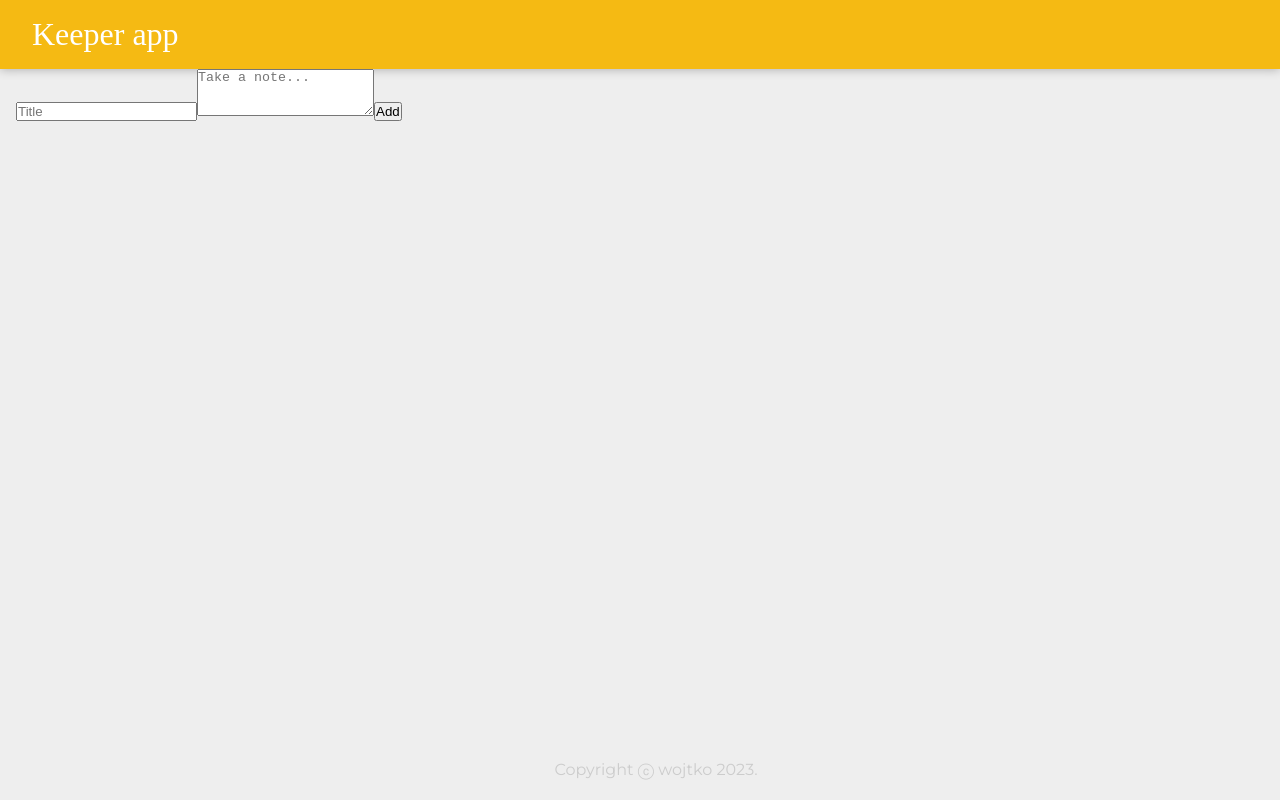
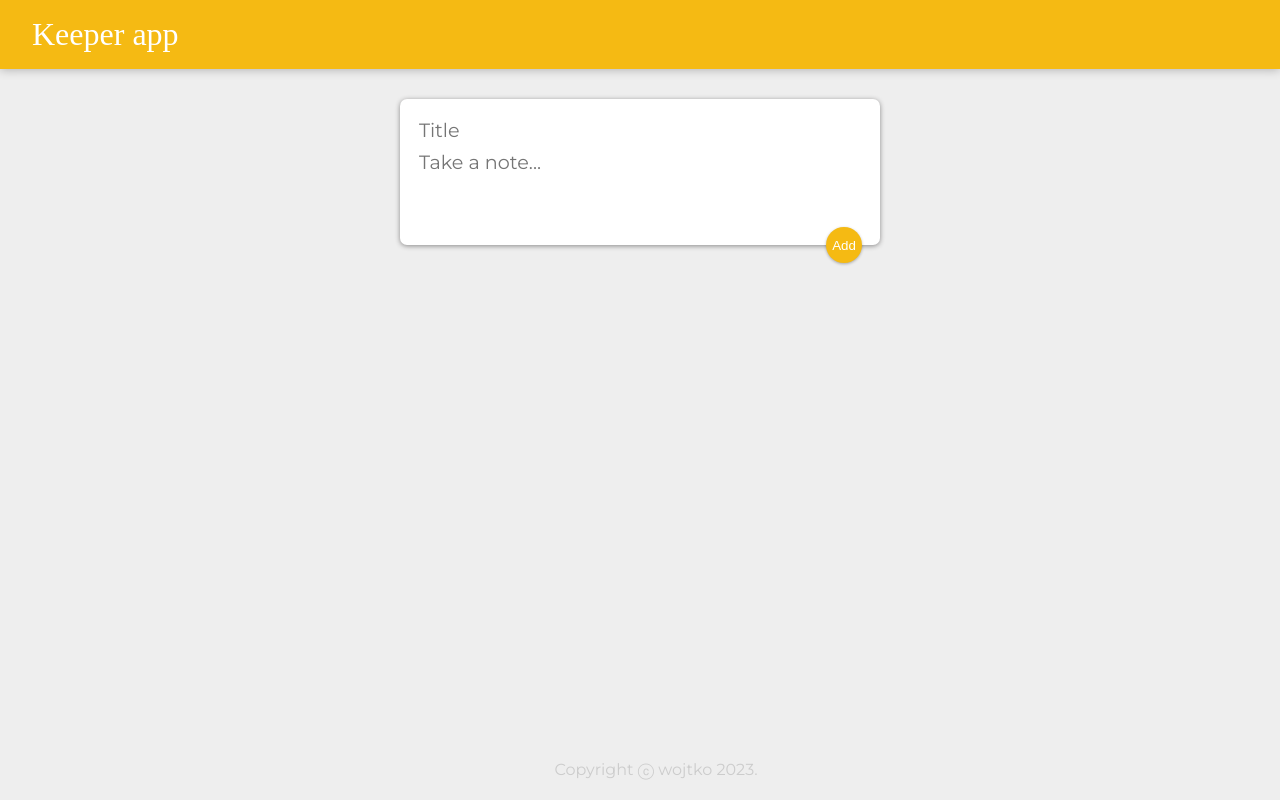
Before and after one commit to JakubWojtkowski/Keeper-App, a React (Create React App) app: page / in a window 1280 px wide. Built offline with nearby package versions, Linux system fonts and the light colour scheme; a web font is replaced by a local one.

Commit message:
Improve note component styling

```diff
--- a/public/styles.css
+++ b/public/styles.css
@@ -3,9 +3,11 @@
   margin: 0;
   box-sizing: border-box;
 }
+
 html {
   font-family: "Montserrat", sans-serif;
 }
+
 body {
   background: #eee;
   padding: 0 16px;
@@ -35,6 +37,7 @@
 footer p {
   color: #ccc;
 }
+
 .note {
   background: #fff;
   border-radius: 7px;
@@ -44,13 +47,51 @@
   margin: 16px;
   float: left;
 }
+
 .note h1 {
   font-size: 1.1em;
   margin-bottom: 6px;
 }
+
 .note p {
   font-size: 1.1em;
   margin-bottom: 10px;
   white-space: pre-wrap;
   word-wrap: break-word;
 }
+
+form {
+  position: relative;
+  width: 480px;
+  margin: 30px auto 20px auto;
+  background: #fff;
+  padding: 15px;
+  border-radius: 7px;
+  box-shadow: 0 1px 5px rgb(138, 137, 137);
+}
+
+form input,
+form textarea {
+  width: 100%;
+  border: none;
+  padding: 4px;
+  outline: none;
+  font-size: 1.2em;
+  font-family: inherit;
+  resize: none;
+}
+
+form button {
+  position: absolute;
+  right: 18px;
+  bottom: -18px;
+  background: #f5ba13;
+  color: #fff;
+  border: none;
+  border-radius: 50%;
+  width: 36px;
+  height: 36px;
+  box-shadow: 0 1px 3px rgba(0, 0, 0, 0.3);
+  cursor: pointer;
+  outline: none;
+}
```
